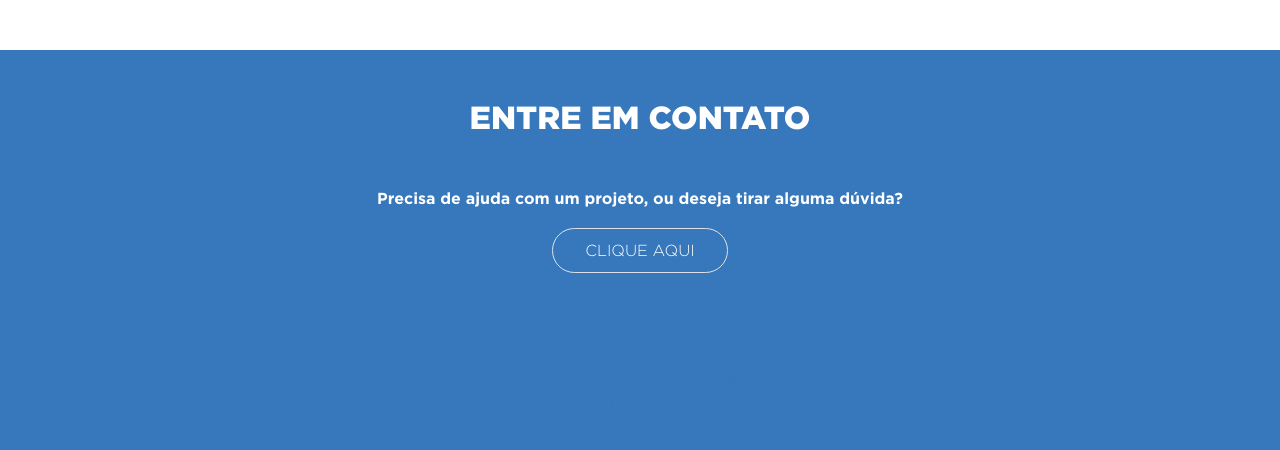
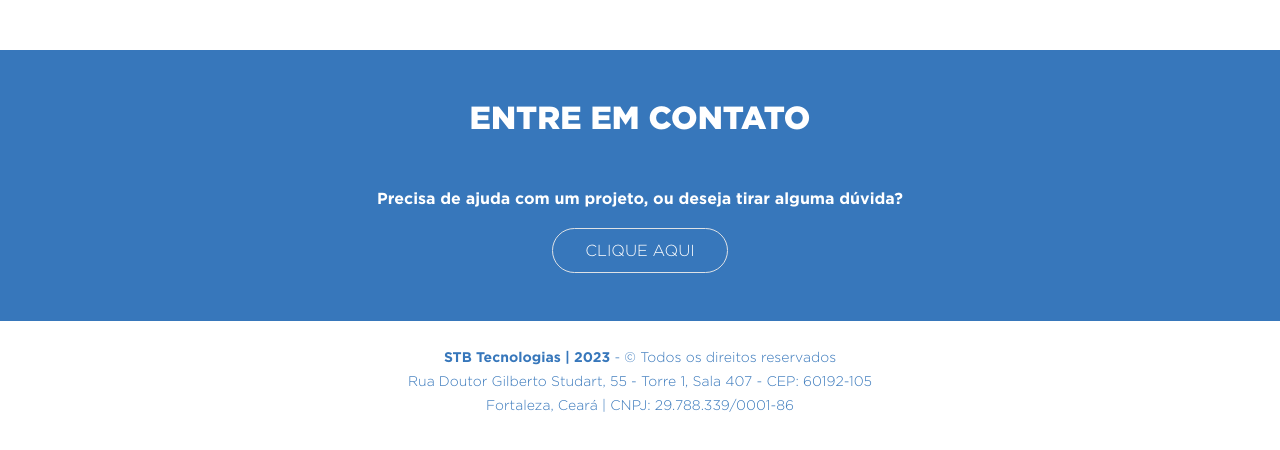
Before and after one commit to Davimsv/stb-tecnologias, a plain HTML site: page index.html in a window 1280 px wide. Shown: the part 2578-3028 px from the top of the page. Drawn offline with nearby package versions, Linux system fonts and the light colour scheme.

Commit message:
Update index.html

```diff
--- a/index.html
+++ b/index.html
@@ -328,7 +328,7 @@
             </div>
         </div>
     </section>
-    <footer class="bg-blue-400 py-4">
+    <footer class="py-4">
         <div class="footer-text clr-blue-400 text-center small">
             <p><strong>STB Tecnologias | 2023</strong> - © Todos os direitos reservados<br>
                 Rua Doutor Gilberto Studart, 55 - Torre 1, Sala 407 - CEP: 60192-105<br>
```
